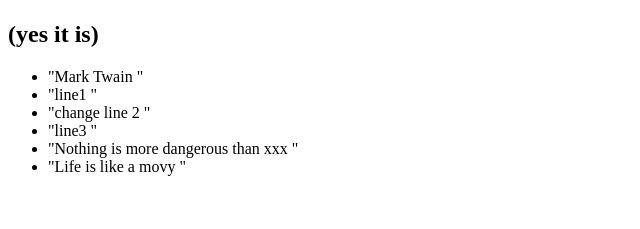
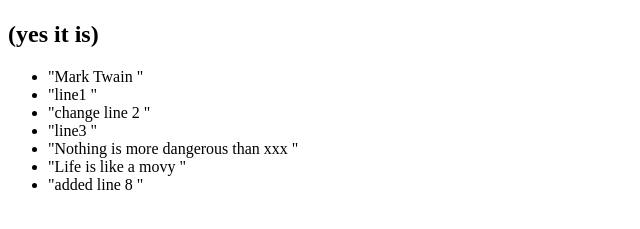
Before and after one commit to MartineGeiller/0MainSAP_Repo, a plain HTML site: page index.html in a window 1280 px wide. Shown: the part 59-288 px from the top of the page, without its empty margins (0-640 px from the left). Drawn offline with Linux system fonts and the light colour scheme.

Commit message:
added line 8

```diff
--- a/index.html
+++ b/index.html
@@ -15,6 +15,7 @@
 				      <li>"line3 "</li>
 				      <li>"Nothing is more dangerous than xxx "</li>
 				      <li>"Life is like a movy "</li>
+				       <li>"added line 8 "</li>
 				      </ul>
 			</body>
 	</html>
```
